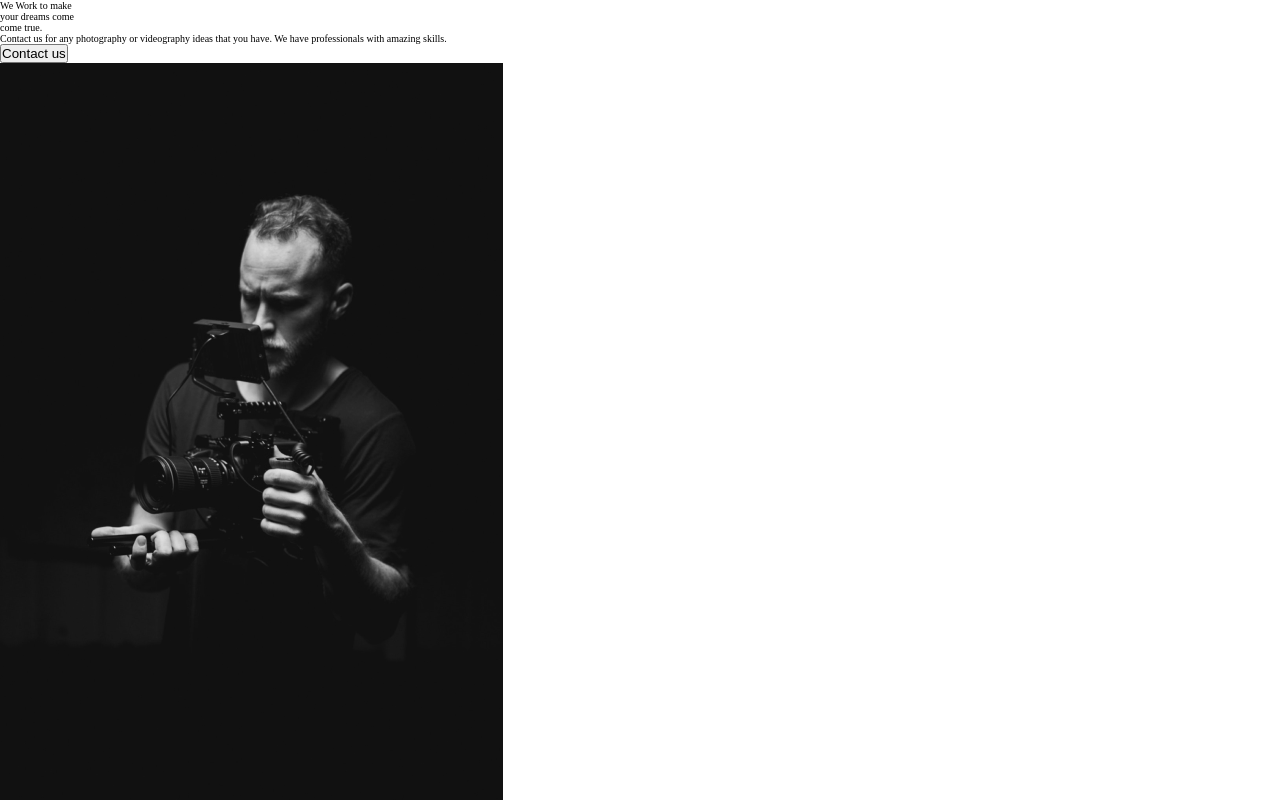
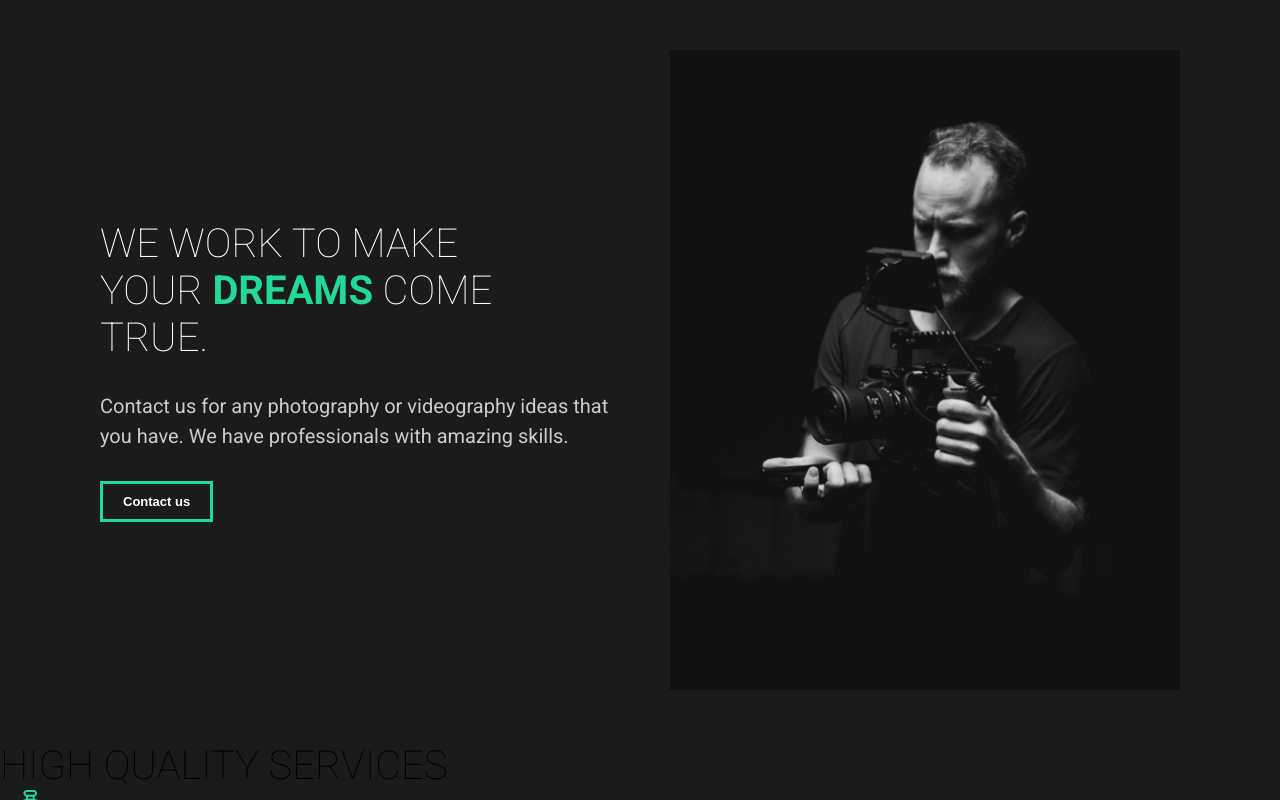
Before and after one commit to saharsdr/React-Course-Capture, a React (Create React App) app: page / in a window 1280 px wide. Shown: the top 800 px of the page. Built offline with nearby package versions, Linux system fonts and the light colour scheme.

Commit message:
About section style by sass

```diff
--- a/src/App.js
+++ b/src/App.js
@@ -1,3 +1,6 @@
+// Import GlobalStyle
+import GlobalStyle from "./components/GlobalStyle";
+
 import "./css/style.css";
 //  Import Pages
 import AboutUs from "./pages/AboutUs";
@@ -5,7 +8,7 @@ import AboutUs from "./pages/AboutUs";
 function App() {
   return (
     <div className="App">
-      <AboutUs/>
+      <AboutUs />
     </div>
   );
 }
--- a/src/components/AboutSection.js
+++ b/src/components/AboutSection.js
@@ -5,17 +5,17 @@ const AboutSection = () => {
     <div className="section-about">
       <div className="section-about__descrioption">
         <div className="section-about__description--title">
-          <div className="hide">We Work to make</div>
-          <div className="hide">
-            your <span>dreams</span> come
-          </div>
-          <div className="hide">come true.</div>
+          <h2 className="hide">We Work to make</h2>
+          <h2 className="hide">
+            your <span className="text--green-light">dreams</span> come
+          </h2>
+          <h2 className="hide">true.</h2>
         </div>
         <p>
           Contact us for any photography or videography ideas that you have. We
           have professionals with amazing skills.
         </p>
-        <button>Contact us</button>
+        <button className="btn btn--green">Contact us</button>
       </div>
       <div className="section-about__image">
         <img src={home1} alt="guy with a camera" />
@@ -24,4 +24,7 @@ const AboutSection = () => {
   );
 };
 
+
+
+
 export default AboutSection;
--- /dev/null
+++ b/src/components/GlobalStyle.js
@@ -0,0 +1,14 @@
+import { createGlobalStyle } from "styled-components";
+
+const GlobalStyle = createGlobalStyle`
+
+
+
+
+
+
+
+
+`;
+
+export default GlobalStyle;
--- a/src/css/style.css
+++ b/src/css/style.css
@@ -1,3 +1,4 @@
+@import url("https://fonts.googleapis.com/css2?family=Roboto:wght@100;300;400;700&display=swap");
 *,
 *::after,
 *::before {
@@ -10,3 +11,71 @@ html {
 
 body {
   box-sizing: border-box; }
+
+body {
+  font-family: 'Roboto', sans-serif; }
+
+h2 {
+  font-weight: lighter;
+  font-size: 4rem;
+  text-transform: uppercase; }
+
+h3 {
+  color: white; }
+
+h4 {
+  font-weight: bold; }
+
+a {
+  text-decoration: none;
+  font-size: 1.7rem; }
+
+p {
+  padding: 3rem 0;
+  color: #ccc;
+  font-size: 2rem;
+  line-height: 150%; }
+
+.text--green-light {
+  font-weight: bold;
+  color: #23d997; }
+
+.section-about {
+  min-height: 90vh;
+  display: flex;
+  flex-direction: row;
+  align-items: center;
+  justify-content: space-between;
+  padding: 5rem 10rem;
+  color: white; }
+  .section-about__descrioption {
+    padding-right: 6rem;
+    flex: 1; }
+    .section-about__descrioption--title .hide {
+      overflow: hidden; }
+    .section-about__descrioption h2 {
+      font-weight: lighter; }
+  .section-about__image {
+    flex: 1;
+    overflow: hidden; }
+    .section-about__image img {
+      width: 100%;
+      height: 80vh;
+      object-fit: cover; }
+
+.btn {
+  font-weight: bold;
+  font-size: 1.3rem;
+  cursor: pointer;
+  padding: 1rem 2rem;
+  transition: all .5s ease; }
+  .btn--green {
+    border: 3px solid #23d997;
+    background: transparent;
+    color: white; }
+    .btn--green:hover {
+      background: #23d997;
+      color: white; }
+
+body {
+  background-color: #1b1b1b; }
--- a/src/sass/base/_typography.scss
+++ b/src/sass/base/_typography.scss
@@ -0,0 +1,33 @@
+@import url('https://fonts.googleapis.com/css2?family=Roboto:wght@100;300;400;700&display=swap');
+
+body {
+  font-family: 'Roboto', sans-serif;
+}
+
+h2 {
+  font-weight : lighter;
+  font-size: 4rem;
+  text-transform : uppercase
+}
+h3 {
+  color: $color-white;
+}
+h4{
+  font-weight:bold;
+}
+a {
+  text-decoration: none;
+  font-size: 1.7rem;
+}
+
+p {
+  padding: 3rem 0;;
+  color : $color-gray-light-0;
+  font-size: 2rem;
+  line-height: 150%;
+}
+
+.text--green-light{
+  font-weight: bold;
+  color: $color-green-light;
+}
--- /dev/null
+++ b/src/sass/components/_about-section.scss
@@ -0,0 +1,34 @@
+.section-about {
+  min-height: 90vh;
+  display: flex;
+  flex-direction: row;
+  align-items: center;
+  justify-content: space-between;
+  padding: 5rem 10rem;
+  color: $color-white;
+
+  &__descrioption {
+    padding-right: 6rem;
+    flex: 1;
+
+    &--title {
+      .hide{
+        overflow:hidden;
+      }
+
+    }
+    h2 {
+      font-weight: lighter;
+    }
+  }
+
+  &__image {
+    flex: 1;
+    overflow: hidden;
+    img {
+      width: 100%;
+      height: 80vh;
+      object-fit: cover;
+    }
+  }
+}
--- /dev/null
+++ b/src/sass/components/_button.scss
@@ -0,0 +1,18 @@
+.btn {
+  font-weight : bold;
+  font-size: 1.3rem;
+  cursor: pointer;
+  padding: 1rem 2rem;
+  transition: all .5s ease;
+  &--green {
+    border: 3px solid $color-green-light;
+    background: transparent;
+    color: $color-white;
+
+    &:hover {
+      background: $color-green-light;
+      color: $color-white;
+    }
+
+  }
+}
--- a/src/sass/main.scss
+++ b/src/sass/main.scss
@@ -7,8 +7,9 @@
 @import "./base/typography";
 @import "./base/utilities";
 
-// @import "./components/";
+@import "./components/about-section";
+@import "./components/button";
 
 // @import "./layout/";
 
-// @import "./pages/";
+@import "./pages/about-us";
--- /dev/null
+++ b/src/sass/pages/_about-us.scss
@@ -0,0 +1,3 @@
+body {
+  background-color: $color-gray-dark-0;
+}
```
Also changed, not shown: src/sass/abstracts/_variables.scss (+8 -1 lines).
